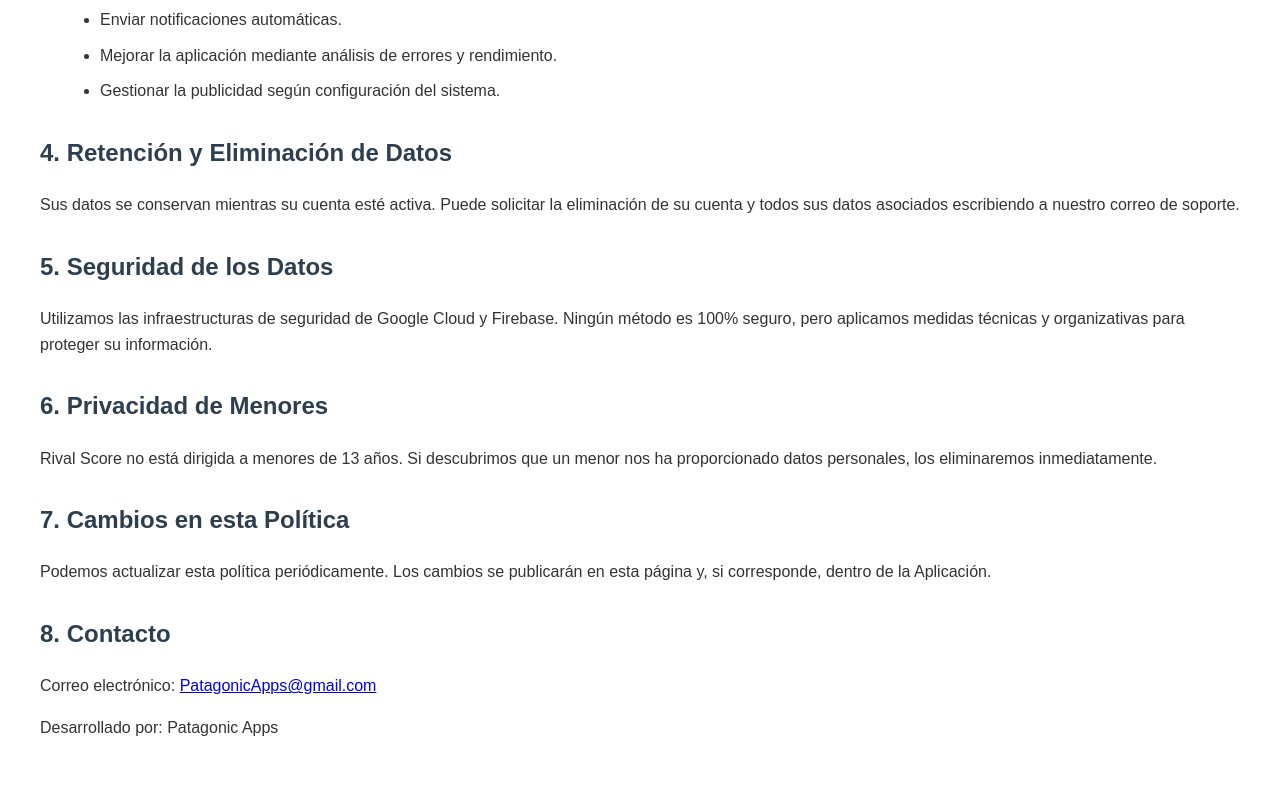
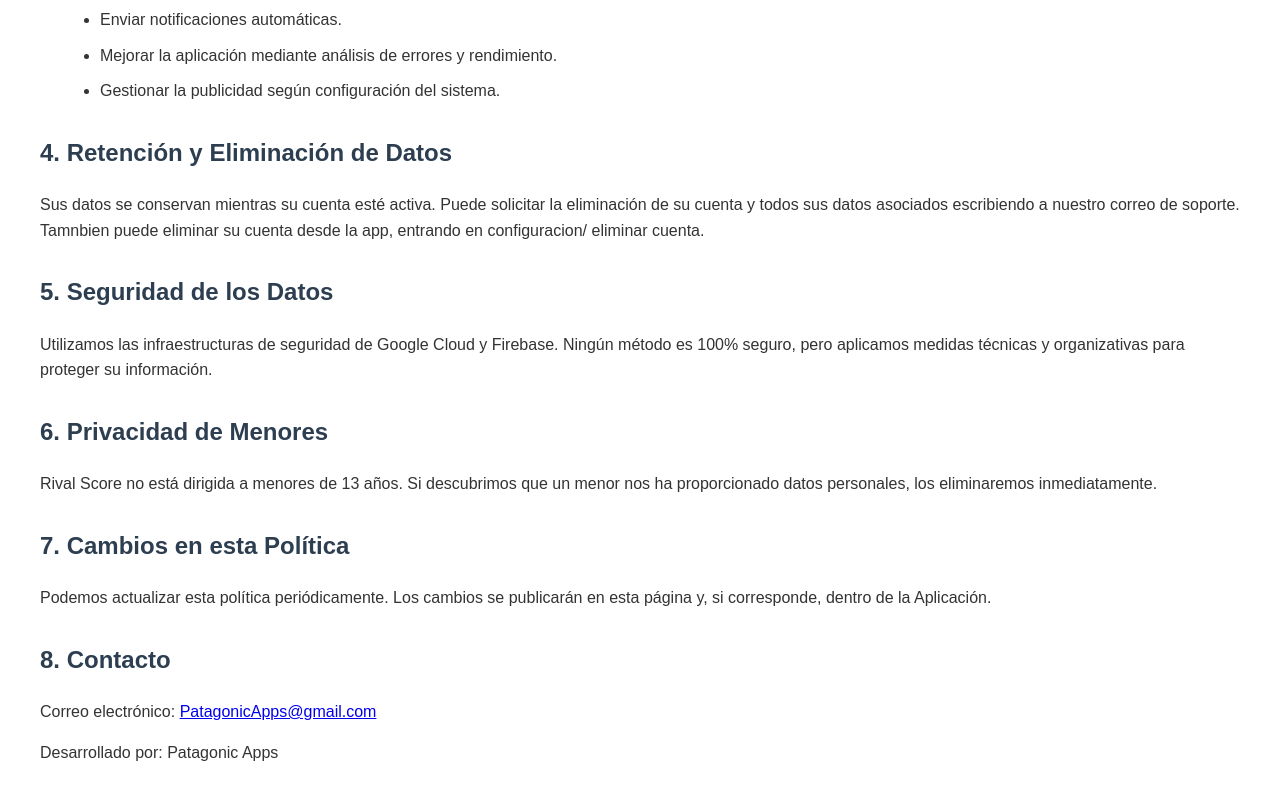
Before and after one commit to diab10rojo/rival-score-privacidad, a plain HTML site: page index.html in a window 1280 px wide. Shown: the part 740-1540 px from the top of the page. Drawn offline with Linux system fonts and the light colour scheme.

Commit message:
Update data retention paragraph in index.html
Added information about account deletion options in the app.

```diff
--- a/index.html
+++ b/index.html
@@ -57,7 +57,7 @@
   </ul>
 
   <h2>4. Retención y Eliminación de Datos</h2>
-  <p>Sus datos se conservan mientras su cuenta esté activa. Puede solicitar la eliminación de su cuenta y todos sus datos asociados escribiendo a nuestro correo de soporte.</p>
+  <p>Sus datos se conservan mientras su cuenta esté activa. Puede solicitar la eliminación de su cuenta y todos sus datos asociados escribiendo a nuestro correo de soporte. Tamnbien puede eliminar su cuenta desde la app, entrando en configuracion/ eliminar cuenta.</p>
 
   <h2>5. Seguridad de los Datos</h2>
   <p>Utilizamos las infraestructuras de seguridad de Google Cloud y Firebase. Ningún método es 100% seguro, pero aplicamos medidas técnicas y organizativas para proteger su información.</p>
```
